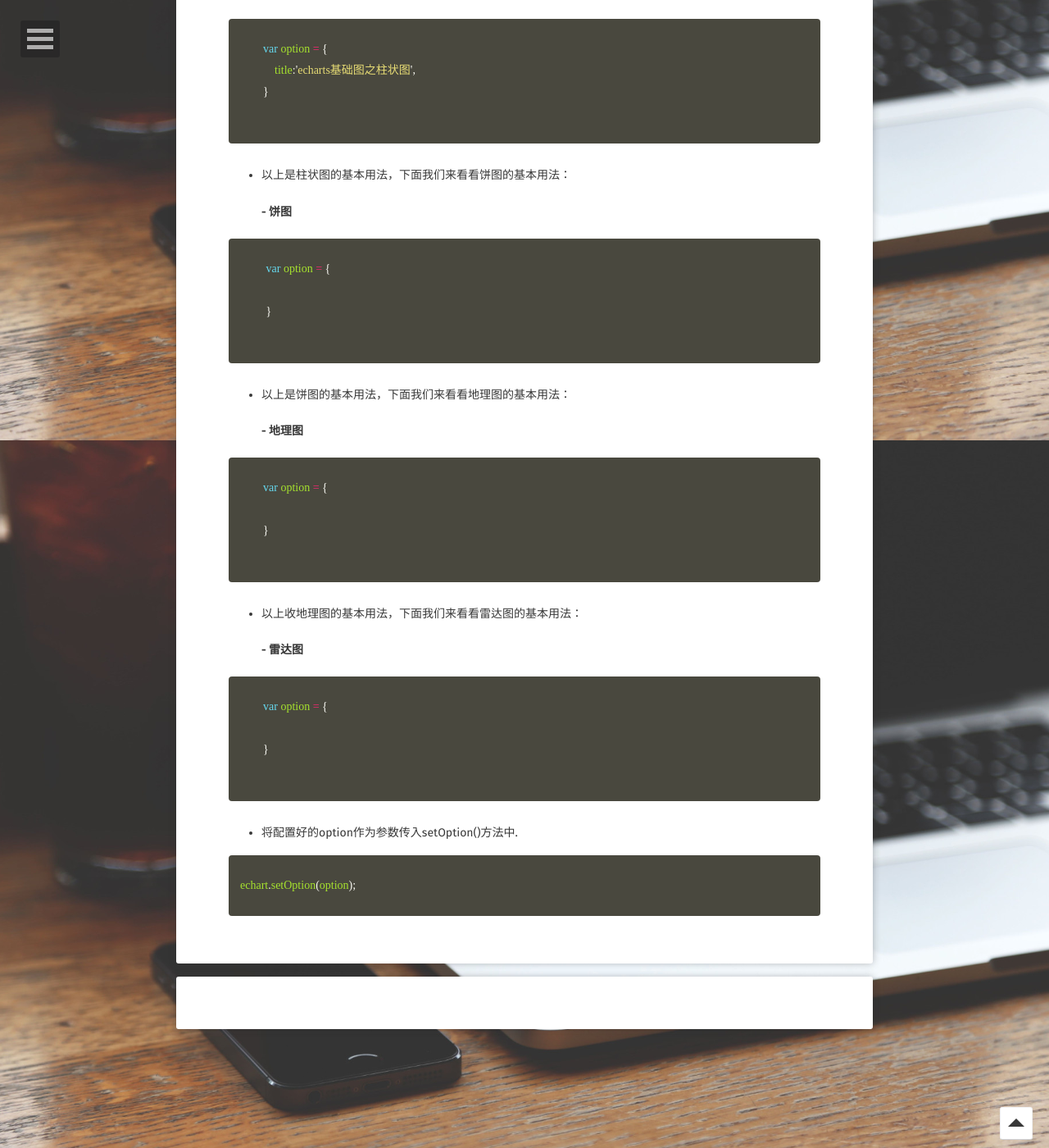
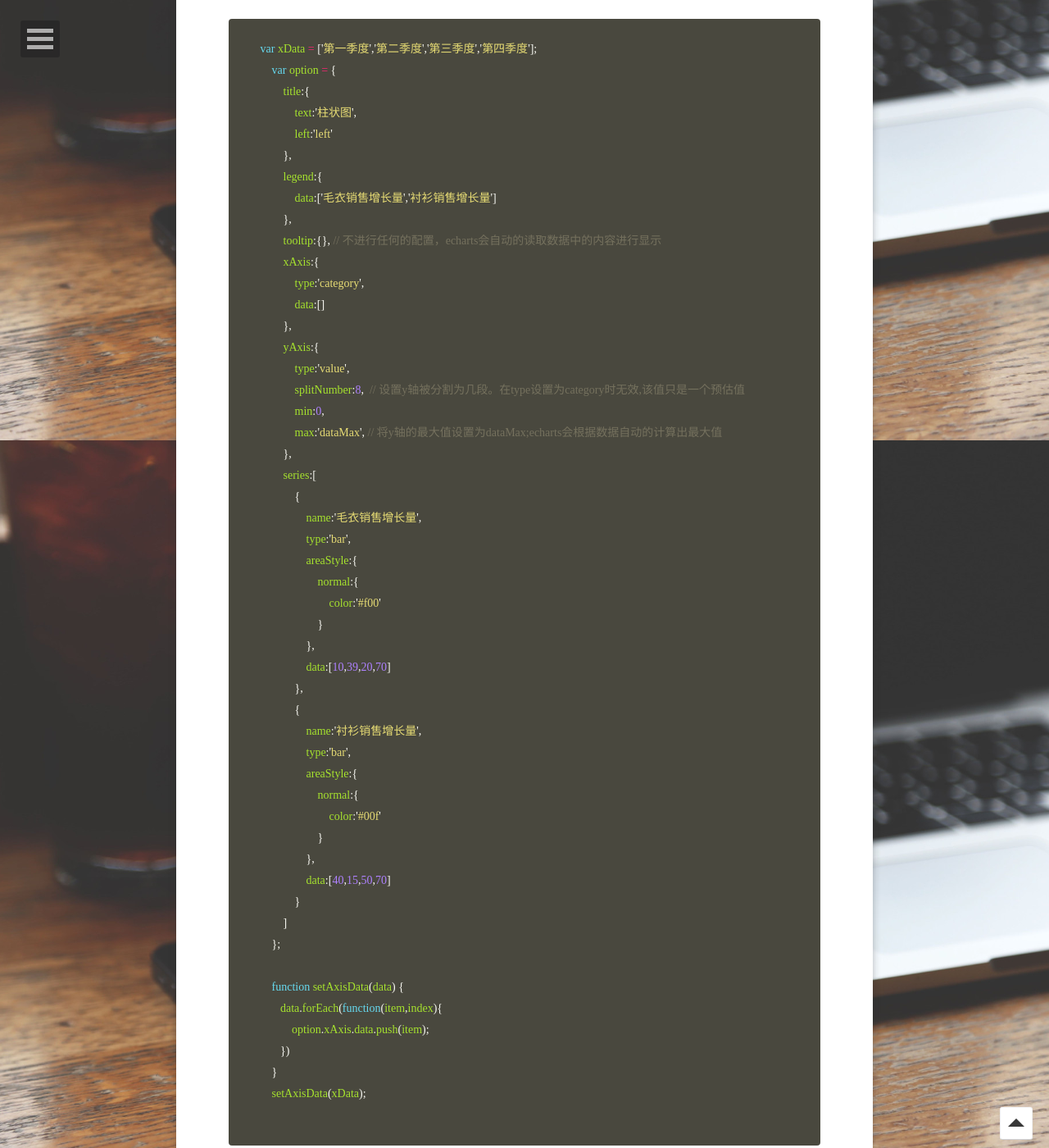
Before and after one commit to xcs-go/xcs.github.io, a Jekyll site: the page built from _posts/2017-10-16-echarts-example1.md, in a window 1280 px wide and 1400 px high, scrolled down 3063 px. Shown: the whole window at 82% size. Built offline with Jekyll 4.4.1, drawn with Linux system fonts in a browser that asks for light colours; some web fonts are replaced; comment, search, counter and statistics services are not loaded.

Commit message:
柱状图

```diff
--- a/_posts/2017-10-16-echarts-example1.md
+++ b/_posts/2017-10-16-echarts-example1.md
@@ -109,9 +109,56 @@ category: echarts
 - 以上是折线图的基本用法，下面我们来看看柱状图的基本用法：
   #### - 柱状图
     {% highlight javascript %}
-        var option = {
-            title:'echarts基础图之柱状图',
-        }
+       var xData = ['第一季度','第二季度','第三季度','第四季度'];
+           var option = {
+               title:{
+                   text:'柱状图',
+                   left:'left'
+               },
+               legend:{
+                   data:['毛衣销售增长量','衬衫销售增长量']
+               },
+               tooltip:{}, // 不进行任何的配置，echarts会自动的读取数据中的内容进行显示
+               xAxis:{
+                   type:'category',
+                   data:[]
+               },
+               yAxis:{
+                   type:'value',
+                   splitNumber:8,  // 设置y轴被分割为几段。在type设置为category时无效,该值只是一个预估值
+                   min:0,
+                   max:'dataMax', // 将y轴的最大值设置为dataMax;echarts会根据数据自动的计算出最大值
+               },
+               series:[
+                   {
+                       name:'毛衣销售增长量',
+                       type:'bar',
+                       areaStyle:{
+                           normal:{
+                               color:'#f00'
+                           }
+                       },
+                       data:[10,39,20,70]
+                   },
+                   {
+                       name:'衬衫销售增长量',
+                       type:'bar',
+                       areaStyle:{
+                           normal:{
+                               color:'#00f'
+                           }
+                       },
+                       data:[40,15,50,70]
+                   }
+               ]
+           };
+
+           function setAxisData(data) {
+              data.forEach(function(item,index){
+                  option.xAxis.data.push(item);
+              })
+           }
+           setAxisData(xData);
     {% endhighlight %}
 
 - 以上是柱状图的基本用法，下面我们来看看饼图的基本用法：
```
